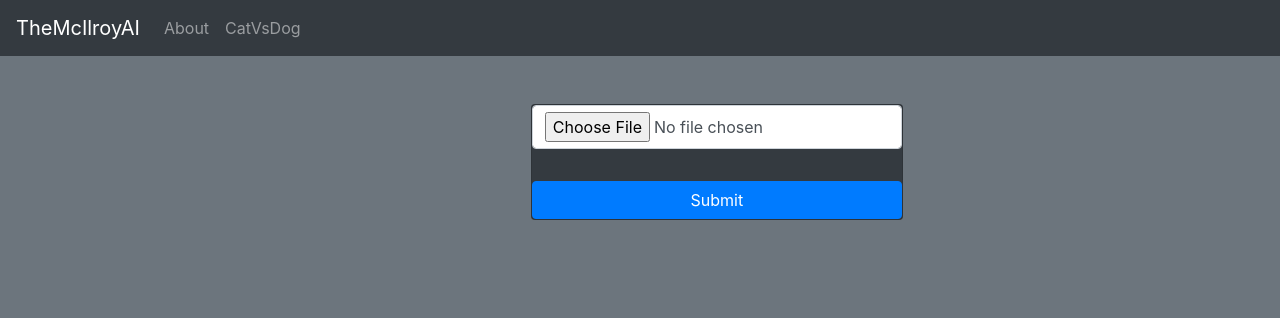
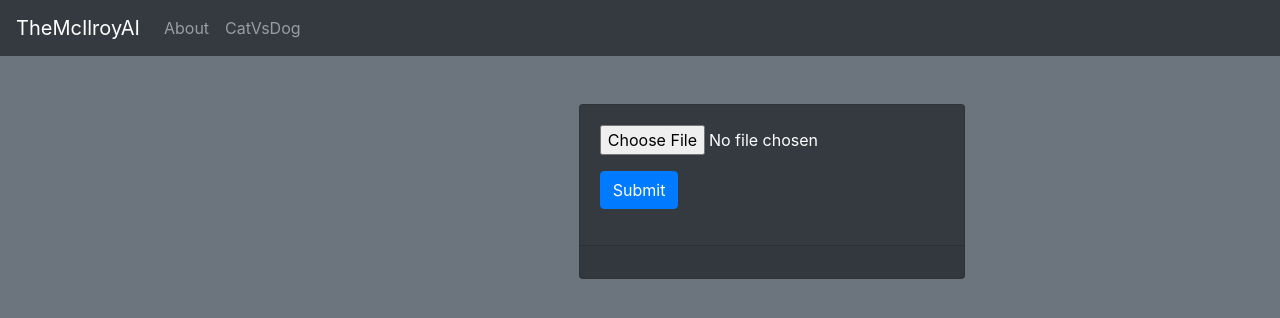
Before and after one commit to mcred89/ai-site, a React (Create React App) app in the folder static/: page /#/ in a window 1280 px wide. Shown: the top 318 px of the page. Built offline with nearby package versions, Linux system fonts and the light colour scheme.

Commit message:
Image upload is working

```diff
--- a/static/src/components/ImageInput.js
+++ /dev/null
@@ -1,13 +0,0 @@
-import React from 'react';
-
-const ImageInput = (props) => (
-	<div className="form-group">
-		<input
-			className="form-control"
-			type='file'
-			required
-			onClick={props.clickFunc}/>
-	</div>
-);
-
-export default ImageInput;
--- /dev/null
+++ b/static/src/components/PredictCatOrDog.js
@@ -0,0 +1,15 @@
+import React from 'react';
+
+const PredictCatOrDog = (props) => {
+    let image = props.image;
+
+    return image.name
+}
+
+const CatOrDogOutput = (props) => (
+    <div>
+        <h3>{PredictCatOrDog(props)}</h3>
+    </div>
+)
+
+export default CatOrDogOutput;
--- a/static/src/containers/CatVsDog.js
+++ b/static/src/containers/CatVsDog.js
@@ -1,5 +1,5 @@
 import React, { Component } from 'react';
-import ImageInput from '../components/ImageInput';
+import CatOrDogOutput from '../components/PredictCatOrDog'
 
 export class CatVsDog extends Component {
 
@@ -7,49 +7,37 @@ export class CatVsDog extends Component {
         super(props);
         this.state = {
             file: '',
-            imagePreviewUrl: ''
+            needsToFillOutForm: true
         };
-
-        this.handleFile = this.handleFile.bind(this);
         this.handleSubmit = this.handleSubmit.bind(this);
+        this.fileInput = React.createRef();
       }
-
-    handleFile(event) {
-        var reader = new FileReader();
-        var file = event.target.files[0];
-
-        reader.onloadend = () => {
+      handleSubmit(event) {
+        event.preventDefault();
         this.setState({
-              file: file,
-              imagePreviewUrl: reader.result
-            })
-        }
-
-        reader.readAsDataURL(file);
-    }
-
-    handleSubmit(event) {
-        event.preventDeafault();
+            needsToFillOutForm: false,
+            file: this.fileInput.current.files[0]
+        });
       }
 
       render() {
         return (
             <div className="row">
                 <div className="col-5"></div>
-                <form
-                    className="form-group card bg-dark text-white mt-5"
-                    onSubmit={this.handleSubmit}
-                    encType="multipart/form-data">
-                <ImageInput
-                    name={'maxSquat'}
-                    clickFunc={this.handleFile} />
+                <div className="card bg-dark text-white m-5">
+                <form onSubmit={this.handleSubmit} className="card-body form-group">
+                    <input type="file" ref={this.fileInput} />
+                    <br />
                     <button
                         type="submit"
                         className="button btn btn-primary mt-3">Submit</button>
                 </form>
+                <div className="card-footer">
+                    <CatOrDogOutput image={this.state.file}/>
+                </div>
+                </div>
                 <div className="col-3"></div>
             </div>
-
         );
       }
     }
```
Lines whose indentation alone changed are shown as unchanged.
